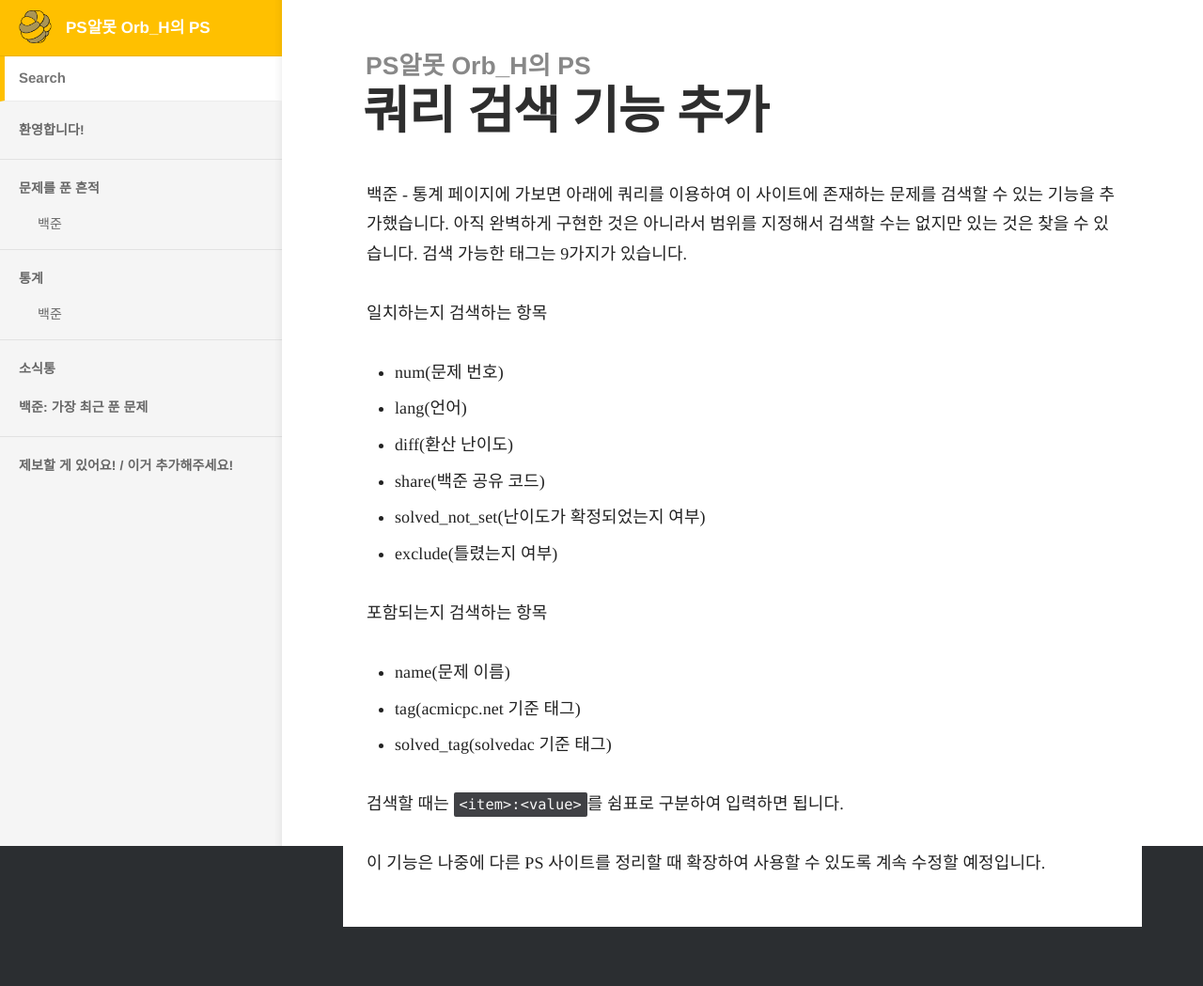
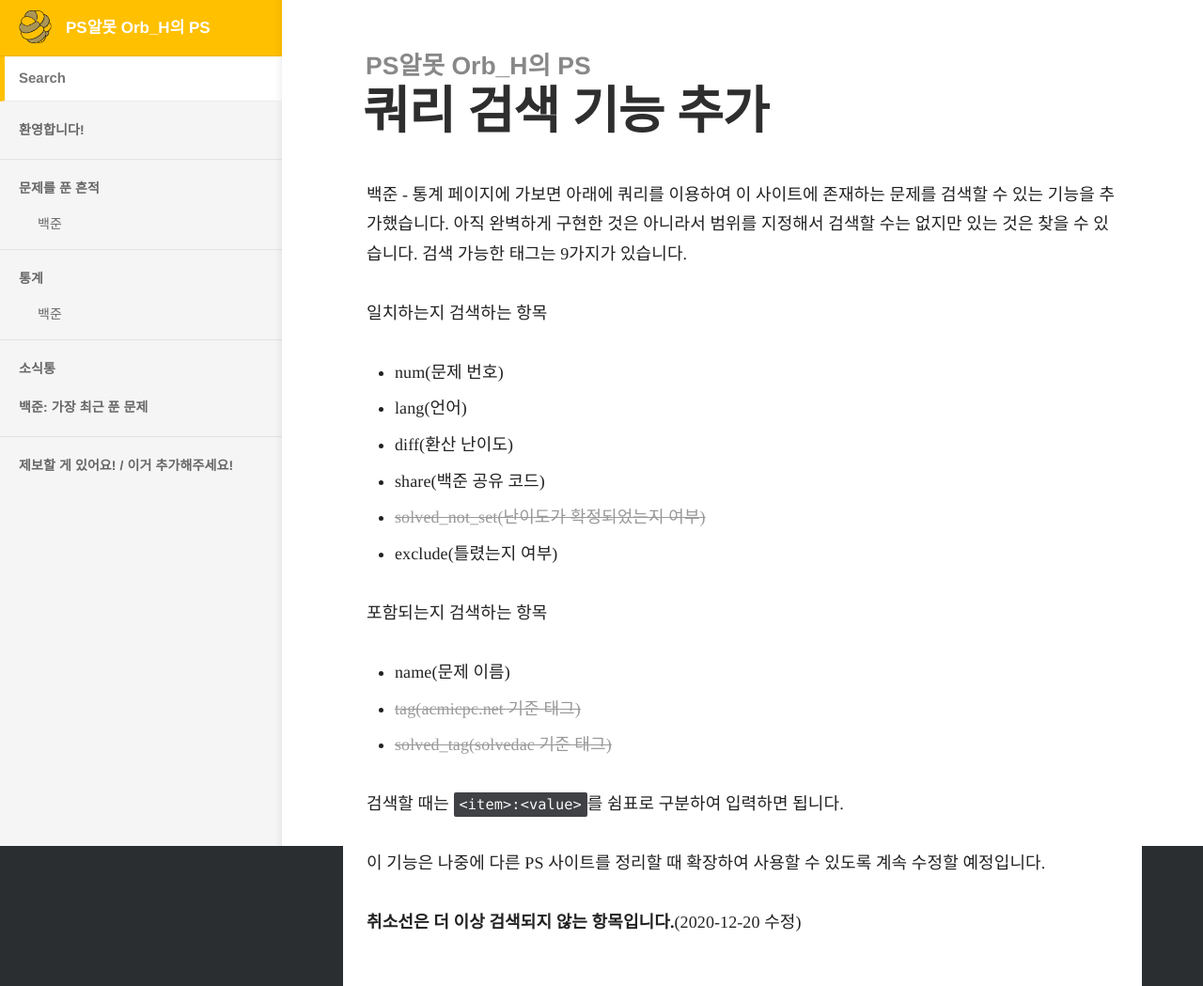
Before and after one commit to Orb-H/nojam, a Jekyll site: the page built from docs/_posts/2020-04-07-.md, in a window 1280 px wide. Shown: the whole page at 94% size. Built offline with Jekyll 4.4.1, drawn with Linux system fonts in a browser that asks for light colours; some web fonts are replaced; before the commit the page ends 986 px from its top, so only the background shows below that.

Commit message:
Update old post

```diff
--- a/docs/_posts/2020-04-07-.md
+++ b/docs/_posts/2020-04-07-.md
@@ -11,15 +11,17 @@ type: major
 - lang(언어)
 - diff(환산 난이도)
 - share(백준 공유 코드)
-- solved_not_set(난이도가 확정되었는지 여부)
+- ~~solved_not_set(난이도가 확정되었는지 여부)~~
 - exclude(틀렸는지 여부)
 
 포함되는지 검색하는 항목
 
 - name(문제 이름)
-- tag(acmicpc.net 기준 태그)
-- solved_tag(solvedac 기준 태그)
+- ~~tag(acmicpc.net 기준 태그)~~
+- ~~solved_tag(solvedac 기준 태그)~~
 
 검색할 때는 `<item>:<value>`를 쉼표로 구분하여 입력하면 됩니다.
 
 이 기능은 나중에 다른 PS 사이트를 정리할 때 확장하여 사용할 수 있도록 계속 수정할 예정입니다.
+
+**취소선은 더 이상 검색되지 않는 항목입니다.**(2020-12-20 수정)
```
